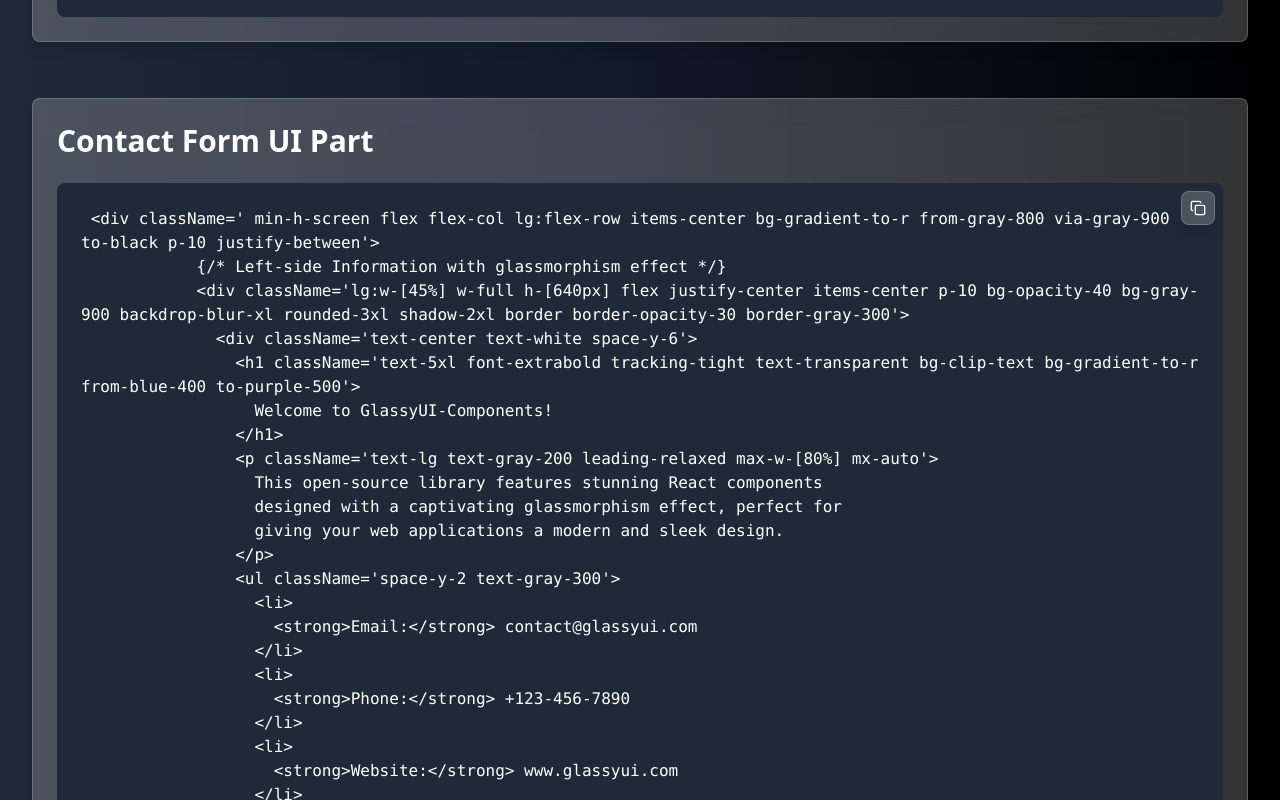
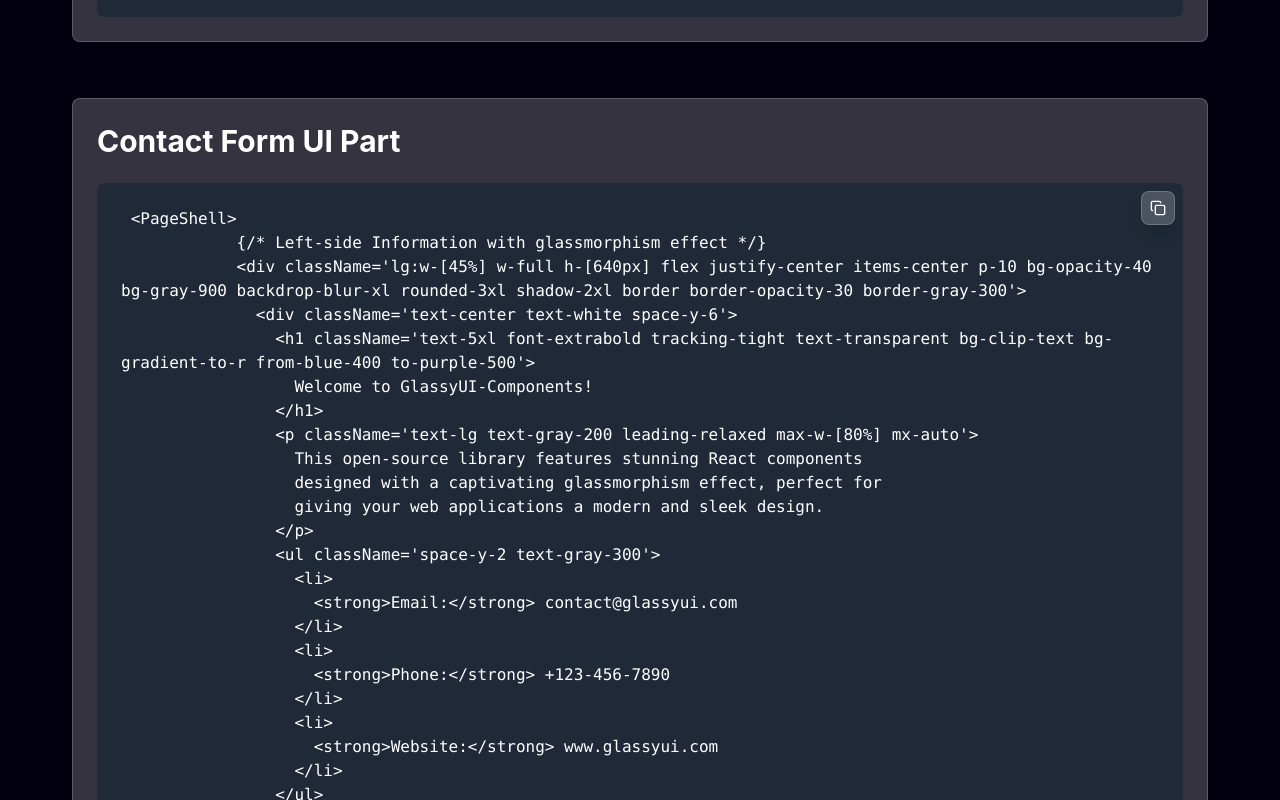
Before and after one commit to Jaishree2310/GlassyUI-Components, a React (Create React App) app: page /contact-details in a window 1280 px wide. Shown: the part 1420-2220 px from the top of the page. Built offline with nearby package versions, Linux system fonts and the light colour scheme; no server answers.

Commit message:
fix(ContactUsDetailsPage): replace gray gradient bg with PageShell
Also fixes inner contact preview div which had the old gradient applied
to a nested component — replaced with bg-white/5 to match the glass theme.

```diff
--- a/src/components/ContactUsDetailsPage.tsx
+++ b/src/components/ContactUsDetailsPage.tsx
@@ -1,7 +1,7 @@
 import React from 'react';
 import { useNavigate } from 'react-router-dom';
 import { ArrowLeft, Copy, Check } from 'lucide-react';
-import BackToTopButton from './BackToTop';
+import PageShell from './PageShell';
 
 import { useState, ChangeEvent, FormEvent } from 'react';
 
@@ -76,7 +76,7 @@ const ContactUsDetailsPage: React.FC = () => {
   Message: This platform has completely transformed how I manage my projects. The user interface is intuitive, and the features save me countless hours each week. Highly recommended!"
 `;
 
-  const contactUICode = ` <div className=' min-h-screen flex flex-col lg:flex-row items-center bg-gradient-to-r from-gray-800 via-gray-900 to-black p-10 justify-between'>
+  const contactUICode = ` <PageShell>
             {/* Left-side Information with glassmorphism effect */}
             <div className='lg:w-[45%] w-full h-[640px] flex justify-center items-center p-10 bg-opacity-40 bg-gray-900 backdrop-blur-xl rounded-3xl shadow-2xl border border-opacity-30 border-gray-300'>
               <div className='text-center text-white space-y-6'>
@@ -256,9 +256,7 @@ const ContactUsDetailsPage: React.FC = () => {
 `;
 
   return (
-    <div className='min-h-screen pt-24 px-8 pb-8 font-sans bg-gradient-to-r from-gray-800 via-gray-900 to-black text-white relative'>
-      <BackToTopButton />
-      <div className='relative z-10'>
+    <PageShell>
       <button
         onClick={() => navigate(-1)}
         className={`mb-8 flex items-center ${getGlassyClasses(10)} px-4 py-2 hover:bg-white/40 transition-all duration-300 text-white`}
@@ -313,7 +311,7 @@ const ContactUsDetailsPage: React.FC = () => {
         <h2 className='text-3xl font-bold mb-6 text-white'>
           Contact Form Example
         </h2>
-          <div className=' min-h-screen flex flex-col lg:flex-row items-center bg-gradient-to-r from-gray-800 via-gray-900 to-black p-10 justify-between'>
+        <div className='flex flex-col lg:flex-row gap-8'>
           {/* Left-side Information with glassmorphism effect */}
           <div className='lg:w-[45%] w-full h-[640px] flex justify-center items-center p-10 bg-opacity-40 bg-gray-900 backdrop-blur-xl rounded-3xl shadow-2xl border border-opacity-30 border-gray-300'>
             <div className='text-center text-white space-y-6'>
@@ -519,18 +517,8 @@ const ContactUsDetailsPage: React.FC = () => {
           </table>
         </div>
       </section>
-      </div>
-    </div>
+    </PageShell>
   );
 };
 
 export default ContactUsDetailsPage;
-
-//   return (
-//     <>
-
-//     </>
-//   );
-// };
-
-// export default ContactUs;
```
Lines whose indentation alone changed are shown as unchanged.
